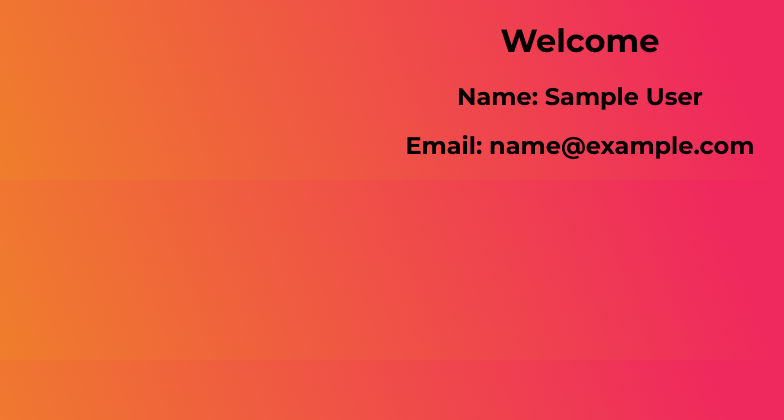
After one commit to ashma4444/Eagle-Vision-IT, a PHP site: page /welcome.php in a window 1280 px wide. The commit adds this page. Shown: the top 420 px of the page, without its empty margins (60-844 px from the left). Run offline with PHP 8.4, Linux system fonts and the light colour scheme; the visitor is signed in with stand-in values (Sample User, id 1).

Commit message:
welcome page added

```diff
--- a/assets/js/password.js
+++ b/assets/js/password.js
@@ -1,4 +1,6 @@
 $(document).ready(function() {
+    // here this = eye-container i
+
     $( document ).on( 'click', '.eye-container i', function(){
         $( this ).toggleClass("fa-eye-slash");
         $( this ).toggleClass("fa-eye");
--- a/assets/scss/_variable.scss
+++ b/assets/scss/_variable.scss
@@ -1,5 +1,5 @@
 $primary_color: #EF295E;
-$primary_font: sans-serif;
+$primary_font: 'Montserrat', sans-serif;
 $font_color: #ffff;
 $form_text: #2B2B2B;
 $placeholder_color: #C4C4C4;
--- a/assets/scss/components/_containers.scss
+++ b/assets/scss/components/_containers.scss
@@ -11,7 +11,7 @@
 
 .form-container{
     width: 32%;
-    background-color: rgba(255, 255, 255, 0.82);
+    background-color: rgb(255, 255, 255, 0.80);
     border-top-right-radius: 1.5rem;
     border-bottom-right-radius: 1.5rem;
     @include for-phone-only {
--- a/assets/scss/components/_login.scss
+++ b/assets/scss/components/_login.scss
@@ -1,5 +1,5 @@
 .login-form{
-    background-color: rgba(255,255,255,0.3);
+    background-color: rgb(0, 0, 0, 0.41);
     color: $font_color;
 }
 
--- a/index.php
+++ b/index.php
@@ -4,6 +4,9 @@
     <meta charset="UTF-8">
     <meta http-equiv="X-UA-Compatible" content="IE=edge">
     <meta name="viewport" content="width=device-width, initial-scale=1.0">
+    <link rel="preconnect" href="https://fonts.googleapis.com">
+    <link rel="preconnect" href="https://fonts.gstatic.com" crossorigin>
+    <link href="https://fonts.googleapis.com/css2?family=Montserrat:wght@100;200;300;400;500;600;700;800;900&display=swap" rel="stylesheet">
     <title>Document</title>
     <link rel="stylesheet" href="./assets/style.css">
     <script src="https://kit.fontawesome.com/483c49b5ee.js" crossorigin="anonymous"></script>
--- /dev/null
+++ b/welcome.php
@@ -0,0 +1,39 @@
+<?php
+    session_start();
+?>
+
+<!DOCTYPE html>
+<html lang="en">
+<head>
+    <meta charset="UTF-8">
+    <meta http-equiv="X-UA-Compatible" content="IE=edge">
+    <meta name="viewport" content="width=device-width, initial-scale=1.0">
+    <link rel="preconnect" href="https://fonts.googleapis.com">
+    <link rel="preconnect" href="https://fonts.gstatic.com" crossorigin>
+    <link href="https://fonts.googleapis.com/css2?family=Montserrat:wght@100;200;300;400;500;600;700;800;900&display=swap" rel="stylesheet">
+
+    <title>Document</title>
+    <style>
+        body{
+            background-image:linear-gradient(250deg, rgba(239,41,94,1) 38%, rgba(239,132,41,1) 100%);
+            font-family: 'Montserrat', sans-serif;
+        }
+
+        .welcome-heading{
+            text-align: center;
+            display: block;
+        }
+
+        .welcome-text{
+            text-align: center;
+        }
+    </style>
+</head>
+<body>
+    <h1 class="welcome-heading">Welcome</h1>
+    <div class="welcome-text">
+        <h2>Name: <?php  echo $_SESSION['name']  ?></h2>
+        <h2>Email: <?php  echo $_SESSION['email']  ?></h2>
+    </div>
+</body>
+</html>
```
Also changed, not shown: assets/scss/_reset.scss (+5 -2 lines), assets/scss/components/_form.scss (+5 -7 lines), assets/scss/components/_text.scss (+14 -3 lines), assets/style.css (+29 -14 lines), controller/admin/login-controller.php (+15 -9 lines), model/connection.php (+1 -7 lines), signup.php (+3 -4 lines), 1 other file.
